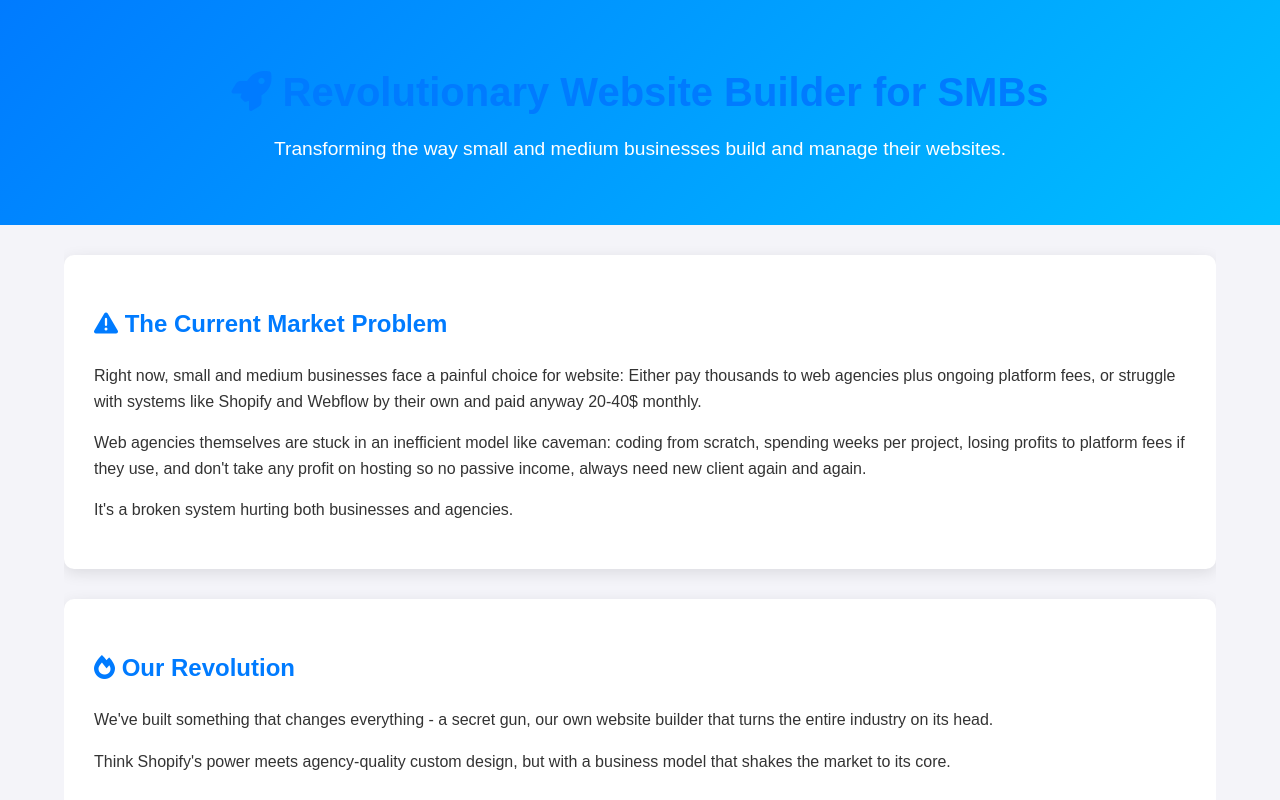
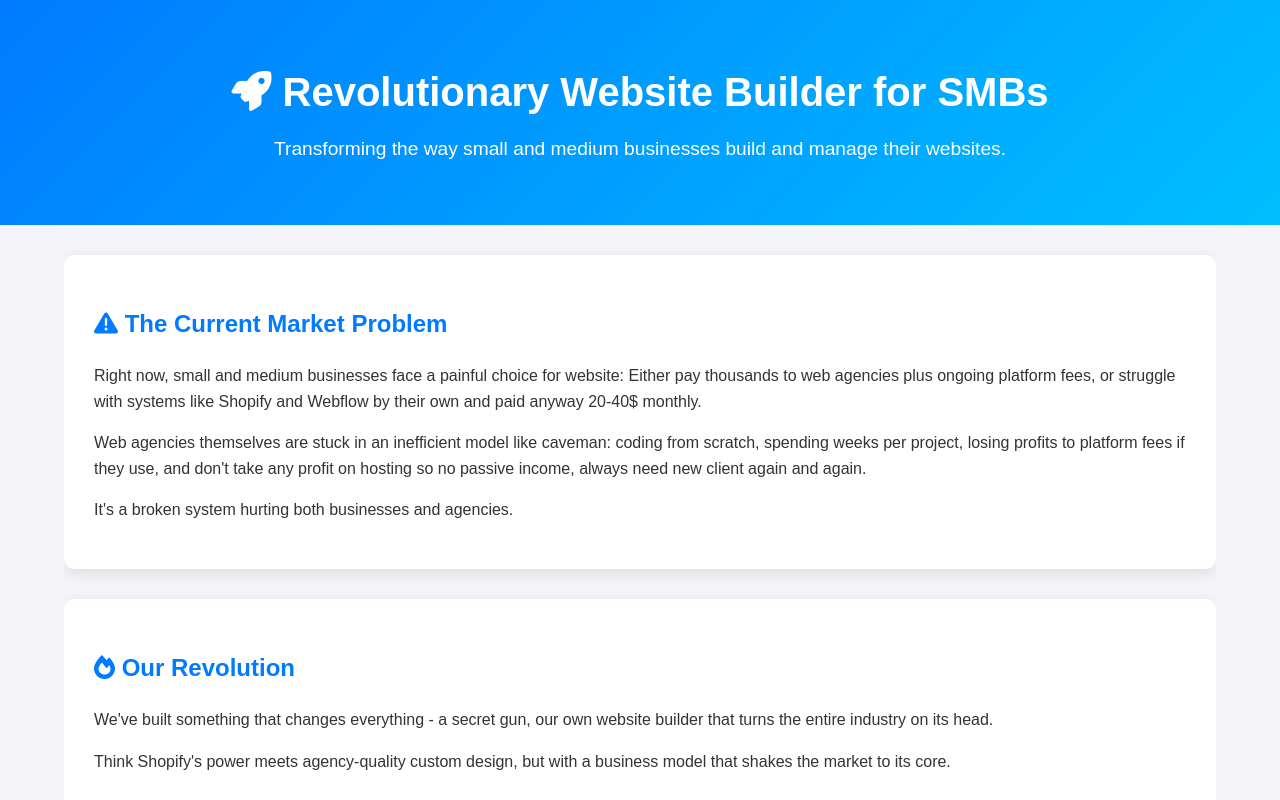
Before and after one commit to tobi-sb/business_plan_tobi, a plain HTML site: page index.html in a window 1280 px wide. Shown: the top 800 px of the page. Drawn offline with Linux system fonts and the light colour scheme.

Commit message:
Add files via upload

```diff
--- a/index.html
+++ b/index.html
@@ -104,12 +104,19 @@
         .grid .section {
             margin: 0;
         }
+
+        .fa-rocket{
+            color: white;
+        }
+        .idc{
+            color: white;
+        }
     </style>
 </head>
 <body>
     <header>
         <div class="container">
-            <h1><i class="fas fa-rocket"></i> Revolutionary Website Builder for SMBs</h1>
+            <h1 class="idc"><i class="fas fa-rocket"></i> Revolutionary Website Builder for SMBs</h1>
             <p>Transforming the way small and medium businesses build and manage their websites.</p>
         </div>
     </header>
```
